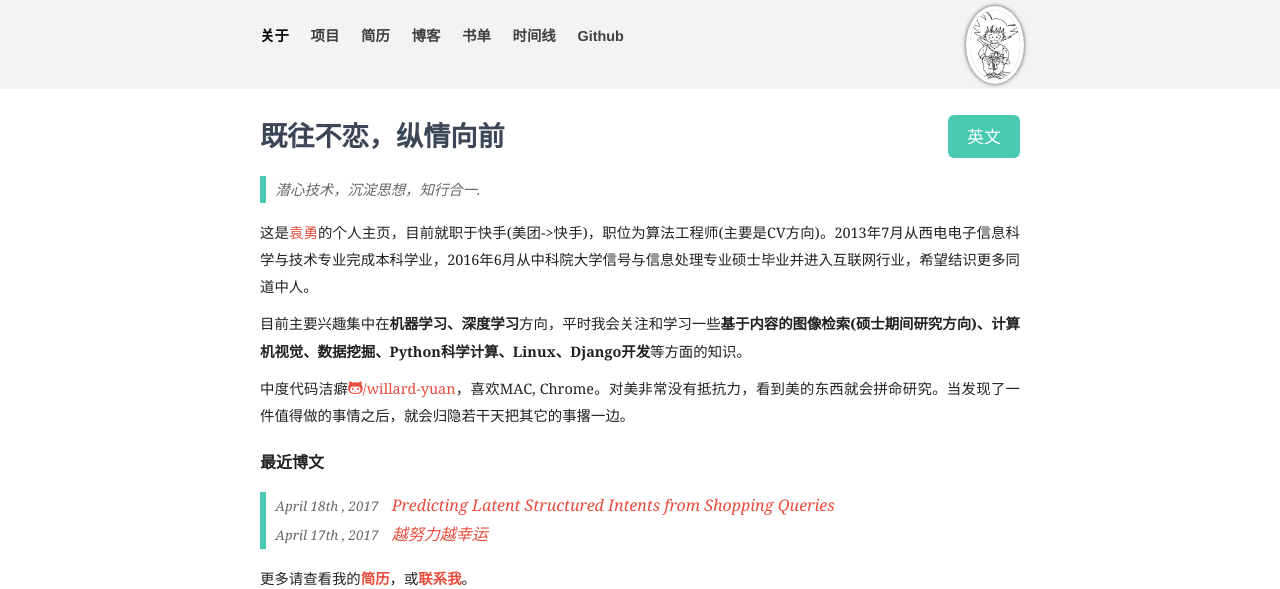
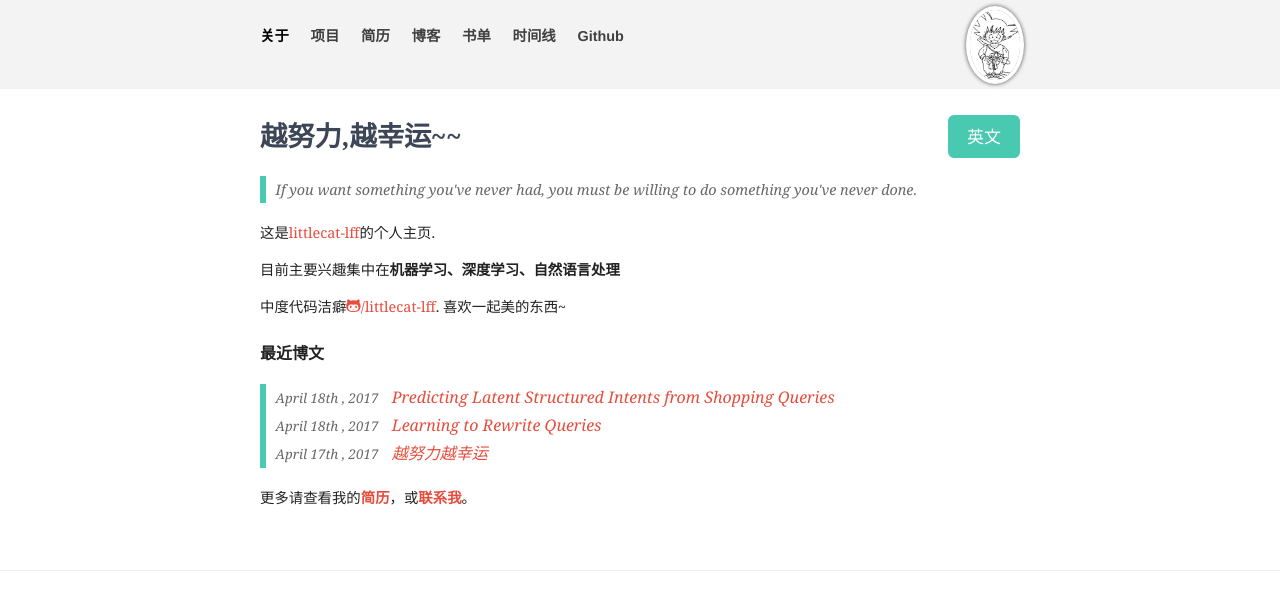
Before and after one commit to littlecat-lff/littlecat-lff.github.io, a Jekyll site: the page built from cn/index.html, in a window 1280 px wide. Shown: the top 589 px of the page. Built offline with Jekyll 4.4.1, drawn with Linux system fonts in a browser that asks for light colours; nearby versions of some CDN libraries; some of the changed text lies outside the part shown.

Commit message:
update index and add new post

```diff
--- a/_layouts/default.html
+++ b/_layouts/default.html
@@ -99,18 +99,18 @@
 
   <footer>
     <div  style="border-bottom: 1px solid #eee"></div>
-    <p class="linkings">
-        Friend: Lichao</a>&nbsp&nbsp&nbsp&nbsp<a href="http://zhangxuezhi.com/">Xuezhi</a>&nbsp&nbsp&nbsp&nbsp<a href="http://www.52ml.net/">52ml</a>&nbsp&nbsp&nbsp&nbsp<a href="http://caoyaqiang.com/">cyq</a>&nbsp&nbsp&nbsp&nbsp<a href="http://personal.ee.surrey.ac.uk/Personal/R.Hu/">Rui Hu</a>&nbsp&nbsp&nbsp&nbsp<a href="http://www.pyimagesearch.com/">pyimagesearch</a>&nbsp&nbsp&nbsp&nbsp<a href="http://bean.logdown.com/">bean</a>&nbsp&nbsp&nbsp&nbsp<a href="http://ml.memect.com/">ml dairy</a>&nbsp&nbsp&nbsp&nbsp<a href="http://rogerioferis.com/VisualRecognitionAndSearch2014/Resources.html/">Resources</a>
+<!--     <p class="linkings">
+        Friend: &nbsp&nbsp&nbsp&nbsp<a href="http://www.52ml.net/">52ml</a>&nbsp&nbsp&nbsp&nbsp<a href="http://caoyaqiang.com/">cyq</a>&nbsp&nbsp&nbsp&nbsp<a href="http://personal.ee.surrey.ac.uk/Personal/R.Hu/">Rui Hu</a>&nbsp&nbsp&nbsp&nbsp<a href="http://www.pyimagesearch.com/">pyimagesearch</a>&nbsp&nbsp&nbsp&nbsp<a href="http://bean.logdown.com/">bean</a>&nbsp&nbsp&nbsp&nbsp<a href="http://ml.memect.com/">ml dairy</a>&nbsp&nbsp&nbsp&nbsp<a href="http://rogerioferis.com/VisualRecognitionAndSearch2014/Resources.html/">Resources</a>
     </p>
     <p class="linkings">
         Utils: <a href="http://rogerioferis.com/VisualRecognitionAndSearch2014/Resources.html">rogerioferis</a>&nbsp&nbsp&nbsp&nbsp<a href="http://caffe.berkeleyvision.org/">Caffe</a>&nbsp&nbsp&nbsp&nbsp<a href="http://scikit-learn.org/stable/index.html">scikit-learn</a>&nbsp&nbsp&nbsp&nbsp<a href="http://www.astroml.org/index.html">AstroML</a></a>&nbsp&nbsp&nbsp&nbsp<a href="http://scikit-image.org/">scikit-image</a></a>&nbsp&nbsp&nbsp&nbsp<a href="http://gitxiv.com/">GitXiv</a>
-    </p>
+    </p> -->
     <p>
       Made with <a href="http://jekyllrb.com/">Jekyll</a>,
-      hosted on <a href="https://github.com/willard-yuan/willard-yuan.github.io">Github Pages</a>. Inspired by <a href="http://sebastien.saunier.me/">saunier</a>, designed by <a href="https://littlecat-lff.github.io/">Willard</a>.
+      hosted on <a href="https://github.com/littlecat-lff/littlecat-lff.github.io">Github Pages</a>. Inspired by <a href="http://sebastien.saunier.me/">saunier</a>, designed by <a href="https://littlecat-lff.github.io/">Willard</a>.
     </p>
     </p>
-      <a href="http://www.easycounter.com/"><img src="http://www.easycounter.com/counter.php?willard"border="0" alt="Website Hit Counter"></a> since August 2013.
+      <a href="http://www.easycounter.com/"><img src="http://www.easycounter.com/counter.php?willard"border="0" alt="Website Hit Counter"></a> since April 2017.
     </p>
     <ul class="links">
       <!--li>
--- /dev/null
+++ b/_posts/2017-04-18-Paper Reading_Learning to Rewrite Queries.md
@@ -0,0 +1,10 @@
+---
+layout: post
+title: Learning to Rewrite Queries
+categories: [Paper]
+tags: Query
+---
+
+
+
+# 任务
--- a/cn/index.html
+++ b/cn/index.html
@@ -2,8 +2,8 @@
 layout: default
 category: about-zh
 language: cn
-title: 袁勇的个人主页
-description: 欢迎来到我的个人主页，2016年6月从中国科学院大学毕业，目前就职于美团。
+title: LittleCat-lff的个人主页
+description: 欢迎来到我的个人主页，用文字记录自己.
 ---
 
 <section class="about-me inner">
@@ -12,22 +12,22 @@ description: 欢迎来到我的个人主页，2016年6月从中国科学院大
       <!--<a class="btn btn-lg" href="/contact">联系我</a>-->
       <a class="btn btn-lg" href="/">英文</a>
     </div>
-    <span class="hello">既往不恋，纵情向前</span>
+    <span class="hello">越努力,越幸运~~</span>
   </h1>
 
   <blockquote>
   <p>
-    潜心技术，沉淀思想，知行合一.
+    If you want something you've never had, you must be willing to do something you've never done.
   </p>
   </blockquote>
   <p>
-    这是<a href="/"><span itemprop="name">袁勇</span></a>的个人主页，目前就职于快手(美团->快手)，职位为算法工程师(主要是CV方向)。2013年7月从西电电子信息科学与技术专业完成本科学业，2016年6月从中科院大学信号与信息处理专业硕士毕业并进入互联网行业，希望结识更多同道中人。
+    这是<a href="/"><span itemprop="name">littlecat-lff</span></a>的个人主页.
   </p>
   <p>
-    目前主要兴趣集中在<strong>机器学习、深度学习</strong>方向，平时我会关注和学习一些<strong>基于内容的图像检索(硕士期间研究方向)、计算机视觉、数据挖掘、Python科学计算、Linux、Django开发</strong>等方面的知识。
+    目前主要兴趣集中在<strong>机器学习、深度学习、自然语言处理</strong>
   </p>
   <p>
-    中度代码洁癖<a href="https://github.com/willard-yuan"><i class="icon-github"></i>/willard-yuan</a>，喜欢MAC, Chrome。对美非常没有抵抗力，看到美的东西就会拼命研究。当发现了一件值得做的事情之后，就会归隐若干天把其它的事撂一边。
+    中度代码洁癖<a href="https://github.com/littlecat-lff"><i class="icon-github"></i>/littlecat-lff</a>. 喜欢一起美的东西~
   </p>
   <!--<p>
     常用工具 :<a>Python</a>,<a>Matlab</a>,<a href="https://github.com/willard-yuan">GitHub</a>,<a>Google Chrome</a>,
@@ -66,7 +66,7 @@ description: 欢迎来到我的个人主页，2016年6月从中国科学院大
 </ul>
 </blockquote>
   <p>
-    更多请查看我的<a href="{{ site.url }}/YongYuan_resume.pdf"><strong>简历</strong></a>，或<a href="/contact"><strong>联系我</strong></a>。
+    更多请查看我的<a href="{{ site.url }}/Little_cat_lff.pdf"><strong>简历</strong></a>，或<a href="/contact"><strong>联系我</strong></a>。
   </p>
 </section>
 
```
Also changed, not shown: _layouts/post.html (+5 -5 lines), _posts/2017-04-18-Paper Reading_Predicting Latent Structured Intents.md (+2 -2 lines).
